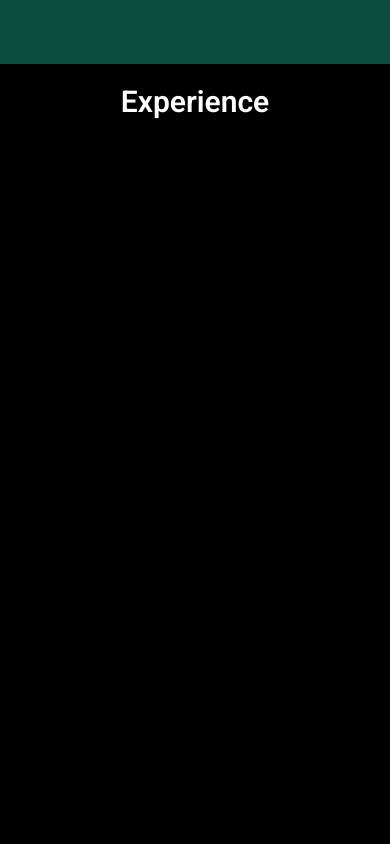
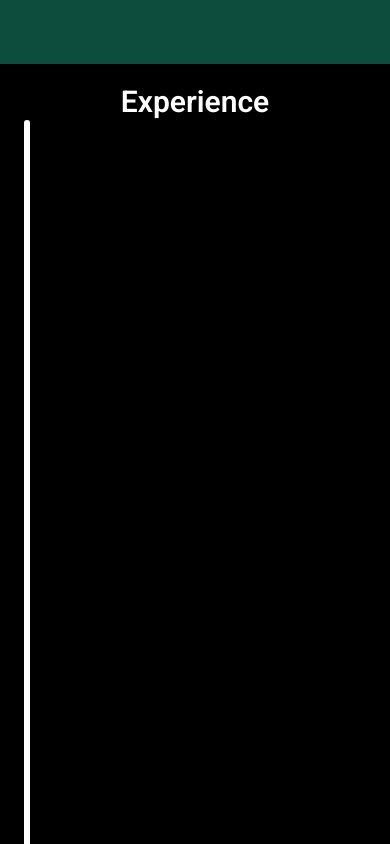
Before and after one commit to prabhat-222/My-Portfolio, a React (Vite) app: page / in a window 390 px wide. Shown: the part 4800-5644 px from the top of the page. Built offline with nearby package versions, Linux system fonts and the light colour scheme.

Commit message:
Experience section commit

```diff
--- a/package.json
+++ b/package.json
@@ -13,8 +13,8 @@
     "@emailjs/browser": "^4.4.1",
     "@tailwindcss/vite": "^4.2.4",
     "framer-motion": "^12.38.0",
-    "react": "^19.2.5",
-    "react-dom": "^19.2.5",
+    "react": "^18.3.1",
+    "react-dom": "^18.3.1",
     "react-icons": "^5.6.0",
     "react-router-dom": "^7.14.2",
     "tailwindcss": "^4.2.4"
--- a/src/sections/Experience.jsx
+++ b/src/sections/Experience.jsx
@@ -23,10 +23,10 @@ const experiences = [
 ];
 
     function ExperinceItem({exp, idx, start, end, scrollYProgress, layout}) {
-    const scale = useTransform(scrollYProgress, [start, end], [0, 1]);
-    const opacity = useTransform(scrollYProgress, [start, end], [0, 1]);
-    const y = useTransform(scrollYProgress, [start, end], [idx%2 === 0 ? 30 : -30, 0]);
-    const x = useTransform(scrollYProgress, [start, end], [-24, 0]);
+    const scale = useTransform(scrollYProgress, [start, end], [0, 1])
+    const opacity = useTransform(scrollYProgress, [start, end], [0, 1])
+    const y = useTransform(scrollYProgress, [start, end], [idx%2===0 ? 30 : -30, 0])
+    const x = useTransform(scrollYProgress, [start, end], [-24, 0])
 
     if(layout === "desktop") {
         return (
@@ -55,18 +55,17 @@ function ExperinceItem({exp, idx, start, end, scrollYProgress, layout}) {
                 </motion.article>
             </div>
         )
-    }
-
+    } else if (layout === "mobile") {
         return(
         <div className=' relative flex items-start'>
             <motion.div className='absolute -left-3.5 top-3 z-10 w-7 h-7 rounded-full bg-white shadow-[0_0_0_8px_rgba(255,255,255,0.1)]'
             style={{scale, opacity}}
             ></motion.div>
-            <motion.article className='bg-gray-900/80 backdrop-blur border border-gray-700/70 rounded-xl p-5 w-[90vw] max-w-sm ml-6 shadow-lg'
+            <motion.article className='bg-gray-900/80 backdrop-blur border border-gray-700/70 rounded-xl p-2 w-[90vw] max-w-sm ml-5 shadow-lg'
             style={{opacity, x}}
             transition={{duration: 0.4, delay: idx*0.15}}
             >
-                <h3 className='text-xl font-semibold wrap-break-word'>
+                <h3 className='text-lg font-semibold wrap-break-word'>
                     {exp.role}
                 </h3>
                 <p className='text-sm text-gray-400 mb-2 wrap-break-word'>
@@ -78,6 +77,9 @@ function ExperinceItem({exp, idx, start, end, scrollYProgress, layout}) {
             </motion.article>
         </div>
     )
+    }
+
+
 }
 
 
@@ -115,23 +117,25 @@ const lineSize = useTransform(scrollYProgress, (v) => `${v*100}%`);
                 </h2>
                 <div className='flex flex-1 items-center justify-center px-6 pb-10'>
                     {!isMobile && (
-                        <div className=' relative w-[80%] max-w-7xl'>
-                            <div className='relative h-1.5 bg-white/15 rounded'>
+                        <div className=' relative w-full max-w-7xl'>
+                            <div className=' relative h-1.5 bg-white/15 rounded'>
                                 <motion.div className=' absolute left-0 top-0 h-1.5 bg-white rounded origin-left'
                                 style={{width: lineSize}}
                                 >
+
                                 </motion.div>
                             </div>
-                        <div className='relative flex justify-between mt-0'>
+
+                            <div className=' relative flex justify-between mt-0'>
                                 {experiences.map((exp, idx) => (
                                     <ExperinceItem
                                     key={idx}
                                     exp={exp}
                                     idx={idx}
-                                start={idx === 0 ? 0 : thresholds[idx-1]}
+                                    start={idx === 0 ? 0 : thresholds[idx - 1]}
                                     end={thresholds[idx]}
                                     scrollYProgress={scrollYProgress}
-                                layout = "desktop"
+                                    layout="desktop"
                                     />
                                 ))}
                             </div>
@@ -139,28 +143,31 @@ const lineSize = useTransform(scrollYProgress, (v) => `${v*100}%`);
                         </div>
                     )}
 
-                    {/* {isMobile && (
-                        <div className='relative w-full max-w-md'>
+                    {isMobile && (
+                        <div className='relative w-full max-w-md h-screen'>
                             <div className=' absolute left-0 top-0 bottom-0 w-1.5 bg-white/15 rounded'>
-                                <motion.div className='absolute top-0 left-0 w-1.5 bg-white rounded origin-top'
-                                style={{height: lineSize}}
-                                ></motion.div>
+                                <motion.div className=' absolute top-0 left-0 w-1.5 bg-white origin-top rounded'
+                                style={{height: "100vh"}}
+                                >
+                                </motion.div>
                             </div>
+
                             <div className=' relative flex flex-col gap-10 ml-10 mt-6 pb-28'>
                                 {experiences.map((exp, idx) => (
                                     <ExperinceItem
                                         key={idx}
                                         exp={exp}
                                         idx={idx}
-                                    start={idx === 0 ? 0 : thresholds[idx-1]}
+                                        start={idx === 0 ? 0 : thresholds[idx - 1]}
                                         end={thresholds[idx]}
                                         scrollYProgress={scrollYProgress}
-                                    layout = "mobile"
+                                        layout="mobile"
                                     />
                                 ))}
                             </div>
                         </div>
-                    )} */}
+                    )}
+
                 </div>
             </div>
         </div>
```
Also changed, not shown: 1 other file (tests, documents, lock files or other folders). Lines whose indentation alone changed are shown as unchanged.
